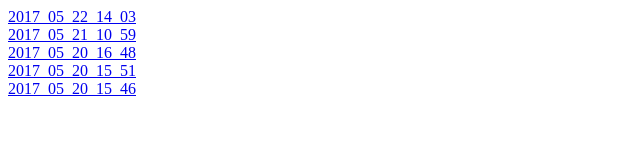
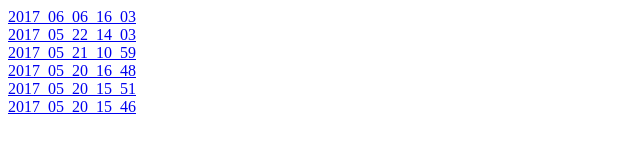
Before and after one commit to cocoic/cocoic, a plain HTML site: page index.html in a window 1280 px wide. Shown: the whole page, without its empty margins (0-640 px from the left). Drawn offline with Linux system fonts and the light colour scheme.

Commit message:
2017_06_06_16_03

```diff
--- a/index.html
+++ b/index.html
@@ -1,3 +1,4 @@
+<a href="2017_06_06_16_03.html">2017_06_06_16_03</a><br/>
 <a href="2017_05_22_14_03.html">2017_05_22_14_03</a><br/>
 <a href="2017_05_21_10_59.html">2017_05_21_10_59</a><br/>
 <a href="2017_05_20_16_48.html">2017_05_20_16_48</a><br/>
```
